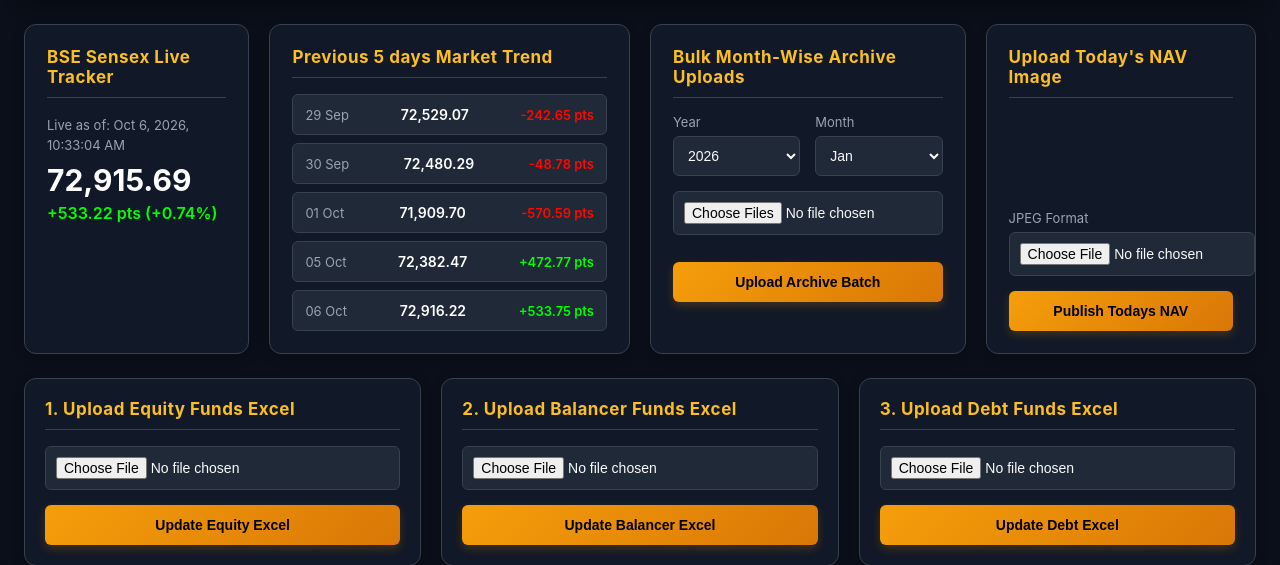
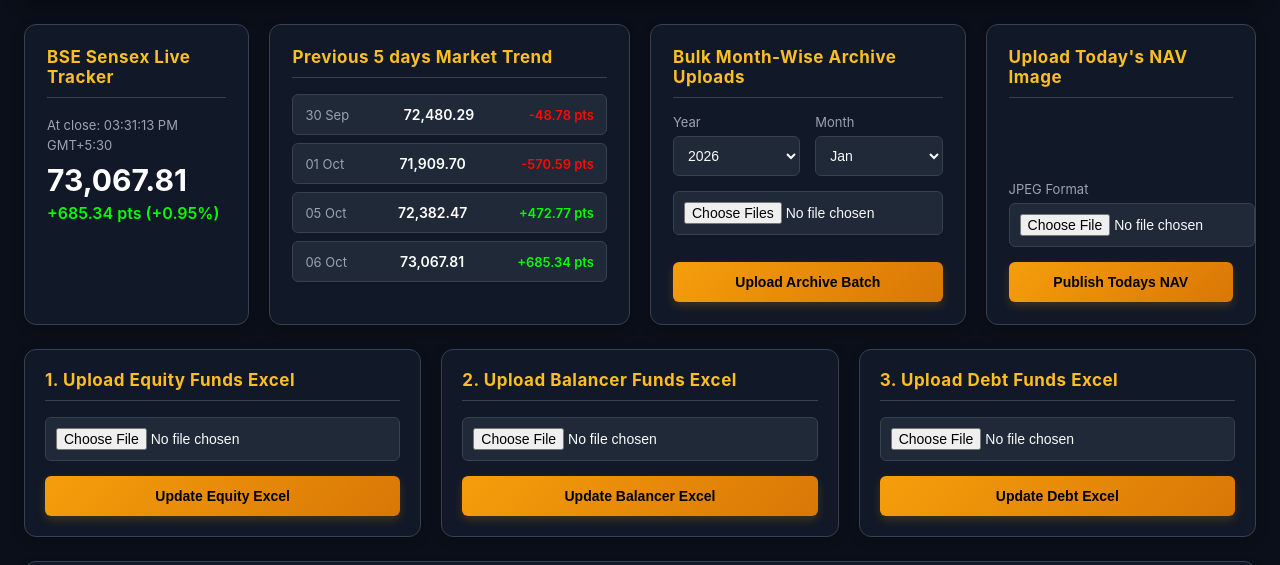
Before and after one commit to Bichu666/nav-dashboard, a Flask app: page /admin-dashboard in a window 1280 px wide. Shown: the part 142-707 px from the top of the page. Run offline with Flask 3, Linux system fonts and the light colour scheme; the visitor is signed in with stand-in values (Sample User, id 1).

Commit message:
Fix Sensex live tracker and market timing logic

```diff
--- a/app.py
+++ b/app.py
@@ -158,16 +158,16 @@ threading.Thread(target=daily_scheduler, daemon=True).start()
 
 # In-memory store and background sync for Sensex live data to prevent yfinance rate-limiting bottlenecks
 SENSEX_CACHE = {
-    'value': 72916.22,
-    'base_change_pts': 533.75,
-    'pct_change': 0.74,
+    'value': 73067.81,
+    'base_change_pts': 685.34,
+    'pct_change': 0.95,
     'is_positive': True,
+    'last_close_time': '03:31:13 PM GMT+5:30',
     'trend_data': [
-        {'date': '29 Sep', 'value': '72,529.07', 'change': -242.65},
         {'date': '30 Sep', 'value': '72,480.29', 'change': -48.78},
         {'date': '01 Oct', 'value': '71,909.70', 'change': -570.59},
         {'date': '05 Oct', 'value': '72,382.47', 'change': 472.77},
-        {'date': '06 Oct', 'value': '72,916.22', 'change': 533.75},
+        {'date': '06 Oct', 'value': '73,067.81', 'change': 685.34},
     ]
 }
 
@@ -208,6 +208,10 @@ def sync_sensex_from_yahoo():
         SENSEX_CACHE['pct_change'] = pct_change
         SENSEX_CACHE['is_positive'] = pts_change >= 0
         SENSEX_CACHE['trend_data'] = trend_data
+
+        # Capture market close time string if available
+        if hasattr(latest_row.name, 'strftime'):
+          SENSEX_CACHE['last_close_time'] = latest_row.name.strftime('%I:%M:%S %p GMT+5:30')
     except Exception as e:
       print(f'yfinance background sync error: {e}')
     time.sleep(60)  # Sync with Yahoo Finance every 60 seconds
@@ -217,16 +221,34 @@ threading.Thread(target=sync_sensex_from_yahoo, daemon=True).start()
 
 
 def get_sensex_data():
-  # Apply realistic micro-fluctuations for second-by-second live updates
-  tick_delta = round(random.uniform(-1.5, 1.5), 2)
-  current_val = round(SENSEX_CACHE['value'] + tick_delta, 2)
-  pts_change = round(SENSEX_CACHE['base_change_pts'] + tick_delta, 2)
-  pct_change = round((pts_change / (current_val - pts_change)) * 100, 2) if (current_val - pts_change) else SENSEX_CACHE['pct_change']
+  now_utc = datetime.now(timezone.utc)
+  ist_now = now_utc + timedelta(hours=5, minutes=30)
+  weekday = ist_now.weekday()  # 0 = Monday, 6 = Sunday
+  current_total_minutes = ist_now.hour * 60 + ist_now.minute
+
+  # Indian Stock Market trading hours: Mon-Fri, 9:15 AM (555 mins) to 3:30 PM (930 mins) IST
+  is_market_open = (0 <= weekday <= 4) and (555 <= current_total_minutes <= 930)
+
+  if is_market_open:
+    # Live micro-fluctuations during active market hours
+    tick_delta = round(random.uniform(-0.5, 0.5), 2)
+    current_val = round(SENSEX_CACHE['value'] + tick_delta, 2)
+    pts_change = round(SENSEX_CACHE['base_change_pts'] + tick_delta, 2)
+    pct_change = round((pts_change / (current_val - pts_change)) * 100, 2) if (current_val - pts_change) else SENSEX_CACHE['pct_change']
+    time_label = f"Live as of: {ist_now.strftime('%b %d, %Y, %I:%M:%S %p')}"
+  else:
+    # Market Closed: Use exact official closing values without synthetic fluctuations
+    current_val = SENSEX_CACHE['value']
+    pts_change = SENSEX_CACHE['base_change_pts']
+    pct_change = SENSEX_CACHE['pct_change']
+    time_label = f"At close: {SENSEX_CACHE.get('last_close_time', '03:30:00 PM GMT+5:30')}"
 
   live_info = {
       'value': f'{current_val:,.2f}',
       'change': f'{pts_change:+,.2f} pts ({pct_change:+.2f}%)',
       'is_positive': pts_change >= 0,
+      'time_label': time_label,
+      'is_market_open': is_market_open,
   }
   return live_info, SENSEX_CACHE['trend_data']
 
--- a/templates/admin_dashboard.html
+++ b/templates/admin_dashboard.html
@@ -314,7 +314,7 @@
         <div class="top-grid">
             <div class="panel sensex-panel">
                 <h3>BSE Sensex Live Tracker</h3>
-                <span class="sub-label" id="sensex-time-label" style="font-size: 13px; color: var(--text-muted);">Date and Time</span>
+                <span class="sub-label" id="sensex-time-label" style="font-size: 13px; color: var(--text-muted);">{{ sensex.time_label }}</span>
                 <div class="sensex-main-val" id="sensex-live-value">{{ sensex.value }}</div>
                 <div class="sensex-change-val {% if sensex.is_positive %}nav-green{% else %}nav-red-alert{% endif %}" id="sensex-live-change">{{ sensex.change }}</div>
             </div>
@@ -594,7 +594,6 @@
             const options = { year: 'numeric', month: 'short', day: 'numeric', hour: '2-digit', minute: '2-digit', second: '2-digit', hour12: true };
             const timeString = now.toLocaleString('en-US', options);
             document.getElementById('live-clock').innerText = timeString;
-            document.getElementById('sensex-time-label').innerText = "Live as of: " + timeString;
         }
         setInterval(updateClock, 1000);
         updateClock();
@@ -606,7 +605,9 @@
                 .then(data => {
                     const valElem = document.getElementById('sensex-live-value');
                     const chgElem = document.getElementById('sensex-live-change');
+                    const timeLabelElem = document.getElementById('sensex-time-label');
                     if (valElem) valElem.innerText = data.value;
+                    if (timeLabelElem) timeLabelElem.innerText = data.time_label;
                     if (chgElem) {
                         chgElem.innerText = data.change;
                         chgElem.className = 'sensex-change-val ' + (data.is_positive ? 'nav-green' : 'nav-red-alert');
--- a/templates/user_dashboard.html
+++ b/templates/user_dashboard.html
@@ -276,7 +276,7 @@
         <div class="top-grid">
             <div class="panel sensex-panel">
                 <h3>BSE Sensex Live Tracker</h3>
-                <span class="sub-label" id="sensex-time-label" style="font-size: 13px; color: var(--text-muted);">Live as of</span>
+                <span class="sub-label" id="sensex-time-label" style="font-size: 13px; color: var(--text-muted);">{{ sensex.time_label }}</span>
                 <div class="sensex-main-val" id="sensex-live-value">{{ sensex.value }}</div>
                 <div class="sensex-change-val {% if sensex.is_positive %}sensex-pos{% else %}sensex-neg{% endif %}" id="sensex-live-change">
                     {{ sensex.change }}
@@ -494,7 +494,6 @@
             const options = { year: 'numeric', month: 'short', day: 'numeric', hour: '2-digit', minute: '2-digit', second: '2-digit', hour12: true };
             const timeString = now.toLocaleString('en-US', options);
             document.getElementById('live-clock').innerText = timeString;
-            document.getElementById('sensex-time-label').innerText = "Live as of: " + timeString;
         }
         setInterval(updateClock, 1000);
         updateClock();
@@ -506,7 +505,9 @@
                 .then(data => {
                     const valElem = document.getElementById('sensex-live-value');
                     const chgElem = document.getElementById('sensex-live-change');
+                    const timeLabelElem = document.getElementById('sensex-time-label');
                     if (valElem) valElem.innerText = data.value;
+                    if (timeLabelElem) timeLabelElem.innerText = data.time_label;
                     if (chgElem) {
                         chgElem.innerText = data.change;
                         chgElem.className = 'sensex-change-val ' + (data.is_positive ? 'sensex-pos' : 'sensex-neg');
```
